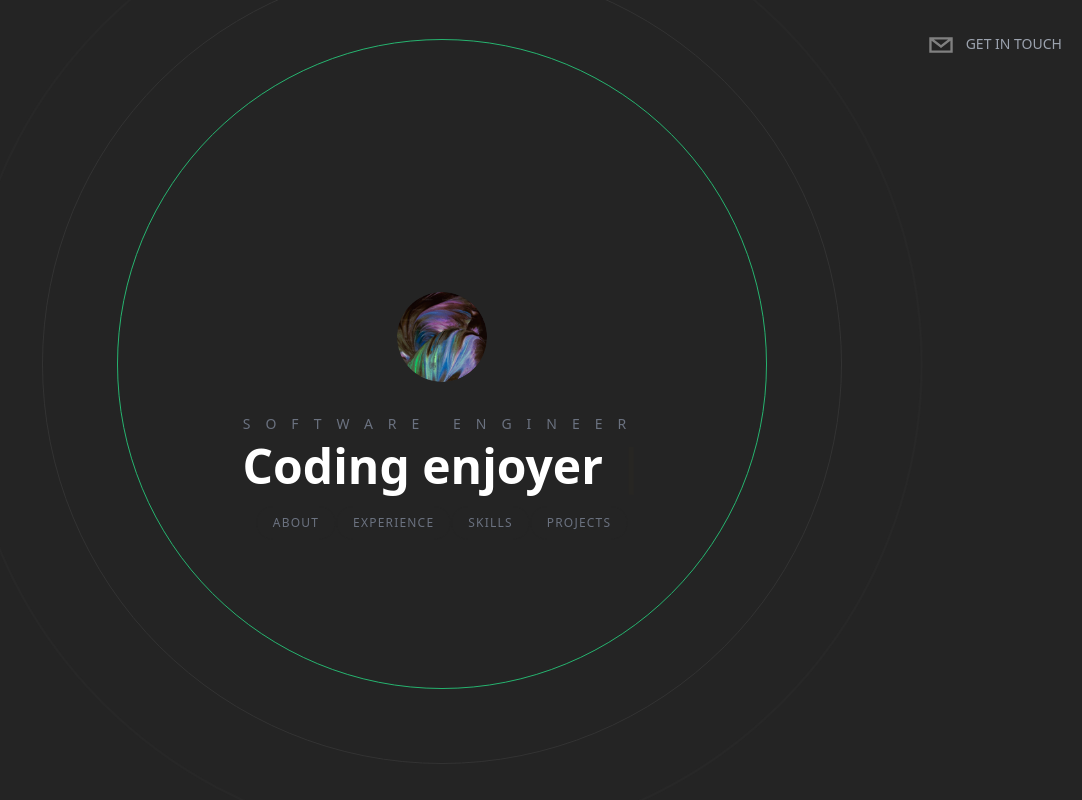
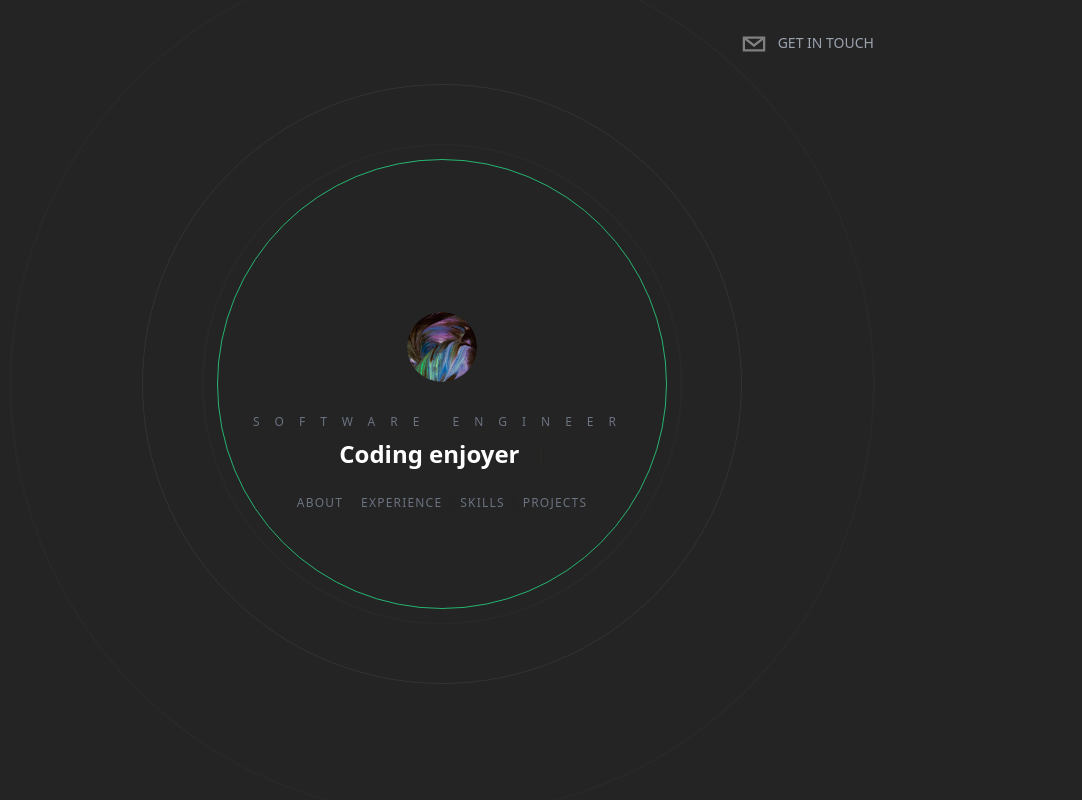
Before and after one commit to PeterALX/Portfolio-project, a Next.js app: page / in a window 1280 px wide. Shown: the whole page, without its empty margins (198-1280 px from the left). Built offline with nearby package versions, Linux system fonts and the light colour scheme.

Commit message:
I was coding with the browser set to 67% zoom, had to fix the appearance at 100%, I just did that

```diff
--- a/app/globals.css
+++ b/app/globals.css
@@ -4,7 +4,7 @@
 
 @layer components {
 	.heroButton {
-		@apply px-4 py-2 mt-4 border border-[#242424] rounded-full uppercase text-xs tracking-widest text-gray-500 transition-all hover:border-[#28E98C]/40 hover:text-[#28E98C]/40
+		@apply px-2 py-2 mt-4 border border-[#242424] rounded-full uppercase text-xs tracking-widest text-gray-500 transition-all hover:border-[#28E98C]/40 hover:text-[#28E98C]
 	}
 }
 
--- a/app/ui/About.tsx
+++ b/app/ui/About.tsx
@@ -5,11 +5,11 @@ import { motion } from "motion/react"
 export default function About() {
   return (
     <div className="h-screen flex flex-col relative text-center md:text-left md:flex-row
-      max-w-7xl px-10 justify-evenly mx-auto items-center">
-      <h3 className="absolute top-24  uppercase tracking-[20px] text-gray-500 text-2xl">About</h3>
+      max-w-7xl justify-evenly  mx-auto items-center px-0 md:px-20 xl:px-72 pt-20 md:pt-16 xl:pt-20">
+      <h3 className="absolute top-24  uppercase tracking-[20px] text-gray-500 text-[18px]">About</h3>
       <motion.img
         initial={{
-          x: -500,
+          x: -200,
           rotate: -350,
           opacity: 0
         }}
@@ -26,11 +26,11 @@ export default function About() {
         }}
         src="/hackerman.jpg"
         className="-mb-20 md:mb-0 flex-shrink-0 w-56 h-56 rounded-full object-cover md:rounded-lg
-        md:w-64 md:h-95 xl:w-[400px] xl:h-[500px] xl:rounded-md border border-[#28E98C]"
+        md:w-54 md:h-85 xl:w-[210px] xl:h-[310px] xl:rounded-md border border-[#28E98C]"
       />
       <motion.div
         initial={{
-          x: 500,
+          x: 200,
           rotate: 360,
           opacity: 0
         }}
@@ -45,14 +45,13 @@ export default function About() {
         viewport={{
           once: true
         }}
-        className="space-y-10 px-0 md:px-10">
-        <h4 className="text-4xl font-semibold">
+        className="space-y-4 px-5 md:px-10 pt-2">
+        <h4 className="text-[16px] font-semibold">
           I may not have been born in the darkness, nor was I molded by it.
         </h4>
-        <p className="text-sm">
+        <p className="text-[12px]">
           Lorem, ipsum dolor sit amet consectetur adipisicing elit. Labore voluptas, autem alias accusantium non exercitationem sequi corrupti reiciendis dolorum, magni, tempore voluptatum error minima est qui sed molestiae iusto quia.
           Lorem, ipsum dolor sit amet consectetur adipisicing elit. Labore voluptas, autem alias accusantium non exercitationem sequi corrupti reiciendis dolorum, magni, tempore voluptatum error minima est qui sed molestiae iusto quia.
-          Ipsum dolor sit amet consectetur adipisicing elit. Labore voluptas, autem alias accusantium non exercitationem sequi corrupti reiciendis dolorum, magni, tempore voluptatum error minima est qui sed molestiae iusto quia.
         </p>
       </motion.div>
     </div>
--- a/app/ui/BackgroundCircles.tsx
+++ b/app/ui/BackgroundCircles.tsx
@@ -3,7 +3,7 @@ import { motion } from "motion/react"
 export default function BackgroundCircles() {
   return (
     <motion.div
-      className="relative flex justify-center items-center "
+      className="relative flex justify-center items-center"
       initial={{
         opacity: 0,
         scale: 0,
@@ -16,9 +16,10 @@ export default function BackgroundCircles() {
         duration: 1.5,
       }}
     >
-      <div className="absolute border border-[#666666] rounded-full h-[500px] w-[500px] mt-52 animate-ping" />
-      <div className="absolute border border-[#28E98C] rounded-full h-[650px] w-[650px] mt-52 animate-pulse" />
-      <div className="absolute border border-[#333333] rounded-full h-[800px] w-[800px] mt-52 " />
+      <div className="absolute border border-[#666666] rounded-full h-[250px] w-[250px] mt-52 animate-ping" />
+      <div className="absolute border border-[#666666] rounded-full h-[450px] w-[450px] mt-52 animate-ping" />
+      <div className="absolute border border-[#28E98C] rounded-full h-[450px] w-[450px] mt-52 animate-pulse" />
+      <div className="absolute border border-[#333333] rounded-full h-[600px] w-[600px] mt-52 " />
       <div />
     </motion.div>
   )
--- a/app/ui/Header.tsx
+++ b/app/ui/Header.tsx
@@ -3,8 +3,12 @@ import { SocialIcon } from "react-social-icons"
 import { motion } from "motion/react"
 
 export default function Header() {
+  const socialIconStyle = {
+    width: "48px",
+    height: "48px",
+  }
   return (
-    <header className="sticky top-0 flex items-start justify-between max-w-7xl mx-auto xl:items-center p-5" >
+    <header className="sticky top-0 flex items-start justify-between max-w-7xl mx-auto xl:items-center p-5 px-0 md:px-32 xl:px-52" >
       <motion.div
         className="flex flex-row items-center"
         initial={{
@@ -25,16 +29,19 @@ export default function Header() {
           url="www.github.com"
           fgColor="gray"
           bgColor="transparent"
+          style={socialIconStyle}
         />
         <SocialIcon
           url="www.twitter.com"
           fgColor="gray"
           bgColor="transparent"
+          style={socialIconStyle}
         />
         <SocialIcon
           url="www.upwork.com"
           fgColor="gray"
           bgColor="transparent"
+          style={socialIconStyle}
         />
       </motion.div>
       <motion.div
@@ -56,6 +63,7 @@ export default function Header() {
           network="email"
           fgColor="gray"
           bgColor="transparent"
+          style={socialIconStyle}
         />
         <p className="uppercase hidden md:inline-flex text-sm text-gray-400">Get in touch</p>
       </motion.div>
--- a/app/ui/Hero.tsx
+++ b/app/ui/Hero.tsx
@@ -20,13 +20,13 @@ export default function Hero() {
       <Image
         src="/profile_img.png"
         alt="Screenshots of the dashboard project showing desktop version"
-        width={90}
-        height={90}
-        className='rounded-full'
+        width={70}
+        height={70}
+        className='rounded-full mb-10'
       />
-      <div className='z-20' >
-        <h2 className='text-sm uppercase text-gray-500 pb-2 tracking-[15px]'>Software Engineer</h2>
-        <h1 className='text-5xl lg:tex6xl font-semibold px-10'>
+      <div className='z-20 flex flex-col items-center justify-center' >
+        <h2 className='md:text-xs uppercase text-gray-500 pb-2 tracking-[15px]'>Software Engineer</h2>
+        <h1 className='text-2xl lg:tex6xl font-semibold px-10'>
           <span className='mr-3'>{text}</span>
           <Cursor cursorColor='#f7ab0a' />
         </h1>
```
Also changed, not shown: 1 other file (tests, documents, lock files or other folders).
